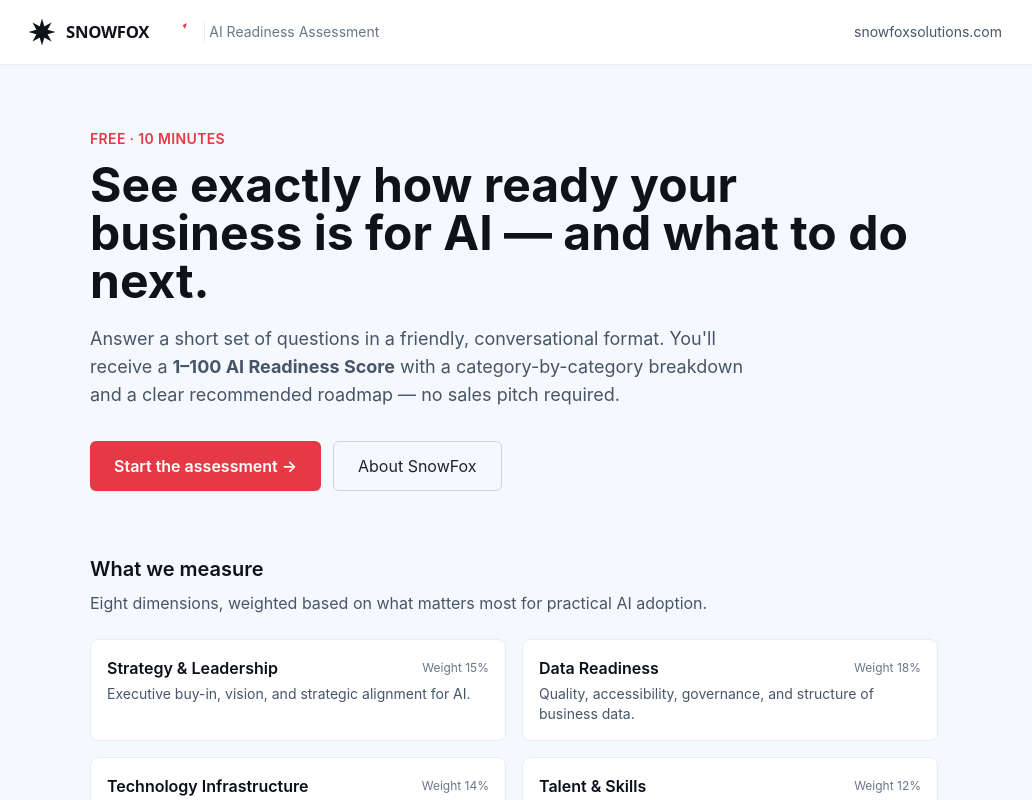
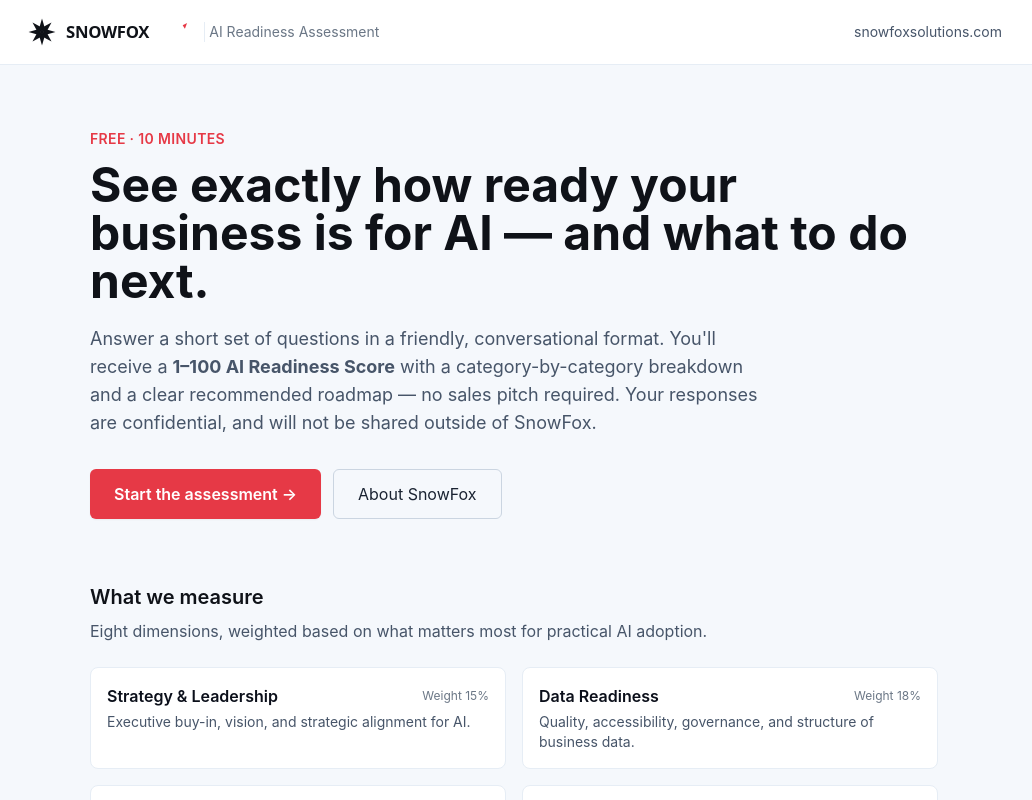
Before and after one commit to jamesjdivine/sfxasiassessment, a Next.js app: page / in a window 1280 px wide. Shown: the top 800 px of the page, without its empty margins (126-1158 px from the left). Built offline with nearby package versions, Linux system fonts and the light colour scheme.

Commit message:
Add confidentiality line to home page hero paragraph

```diff
--- a/src/app/page.tsx
+++ b/src/app/page.tsx
@@ -13,7 +13,8 @@ export default function HomePage() {
       <p className="mt-5 text-lg text-ink-500 max-w-2xl">
         Answer a short set of questions in a friendly, conversational format.
         You'll receive a <strong>1–100 AI Readiness Score</strong> with a category-by-category
-        breakdown and a clear recommended roadmap — no sales pitch required.
+        breakdown and a clear recommended roadmap — no sales pitch required.{" "}
+        Your responses are confidential, and will not be shared outside of SnowFox.
       </p>
 
       <div className="mt-8 flex flex-wrap gap-3">
```
